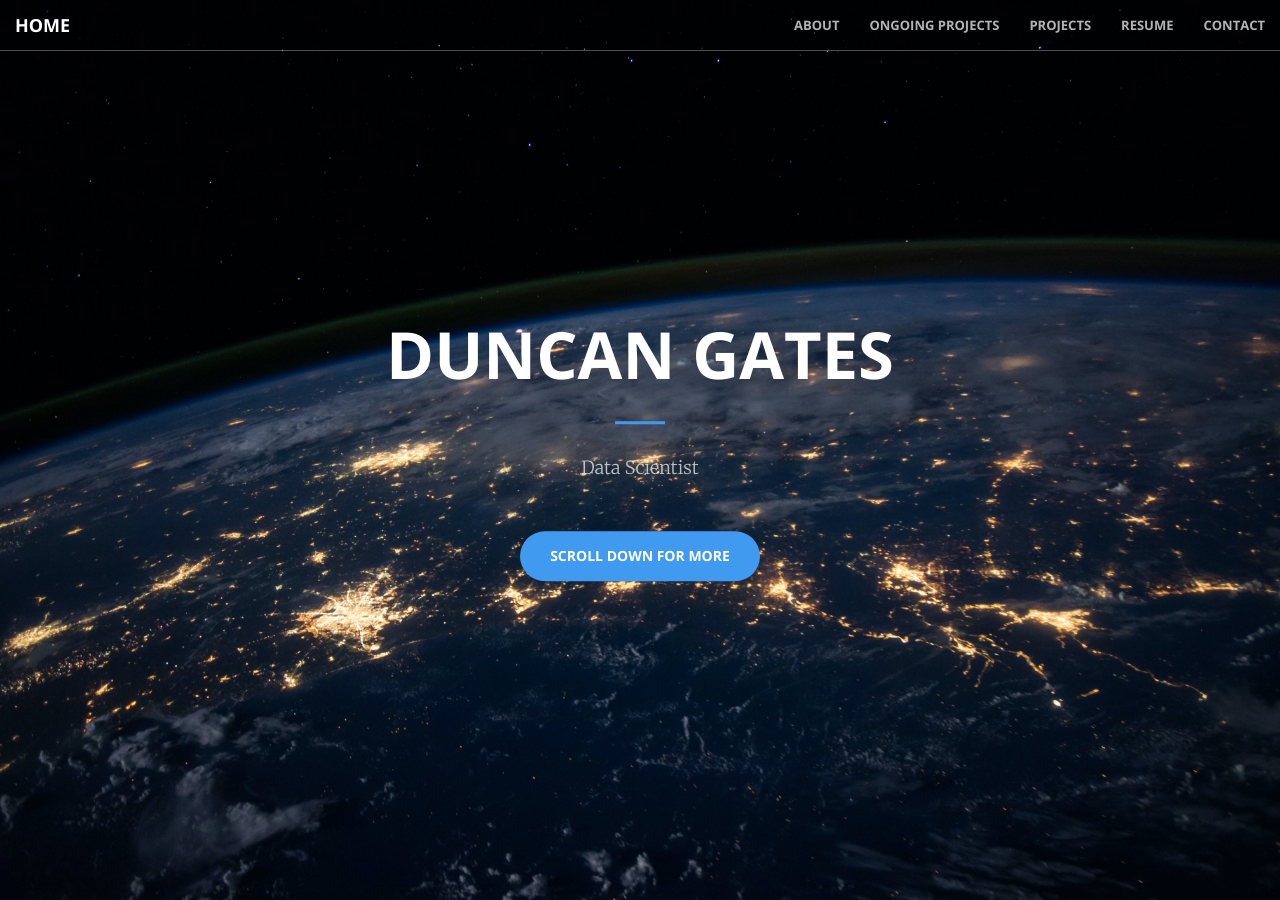
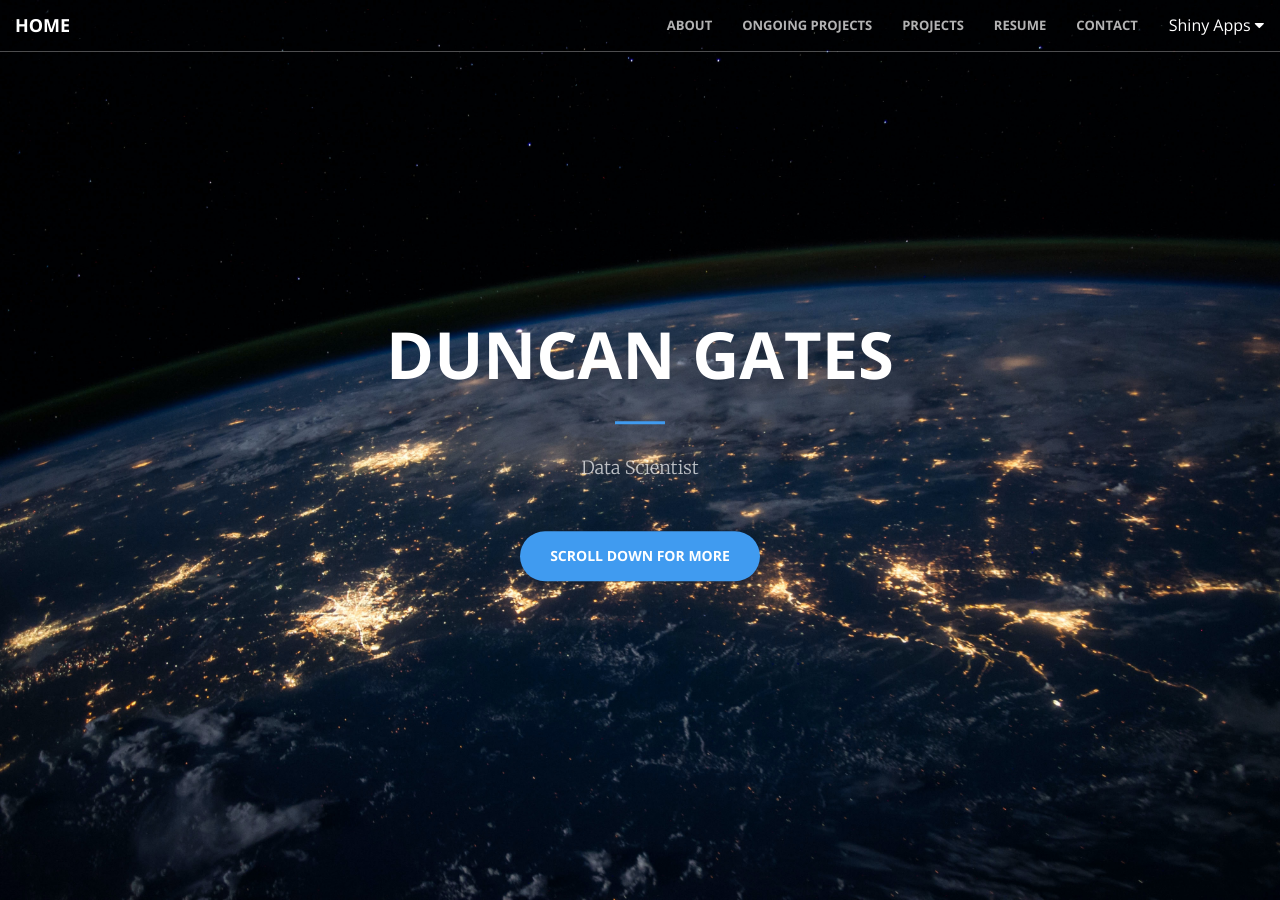
Before and after one commit to dungates/dungates.github.io, a Jekyll site: the page built from index.html, in a window 1280 px wide and 900 px high. Built offline with Jekyll 4.4.1, drawn with Linux system fonts in a browser that asks for light colours.

Commit message:
make a link work and add dropdown

```diff
--- a/_includes/nav.html
+++ b/_includes/nav.html
@@ -29,6 +29,18 @@
                 <li>
                     <a class="page-scroll" href="#contact">Contact</a>
                 </li>
+                <li>
+                    <div class="dropdown">
+                      <button class="dropbtn">Shiny Apps
+                        <i class="fa fa-caret-down"></i>
+                      </button>
+                        <div class="dropdown-content">
+                          <a href="#">Link 1</a>
+                          <a href="#">Link 2</a>
+                          <a href="#">Link 3</a>
+                        </div>
+                    </div>
+                </li>
             </ul>
         </div>
         <!-- /.navbar-collapse -->
--- a/_sass/_base.scss
+++ b/_sass/_base.scss
@@ -361,3 +361,45 @@
     padding-left: 0;
   }
 }
+
+.dropdown {
+  float: left;
+  overflow: hidden;
+}
+
+.dropdown .dropbtn {
+  font-size: 16px;
+  border: none;
+  outline: none;
+  color: white;
+  padding: 14px 16px;
+  background-color: inherit;
+  font-family: inherit;
+  margin: 0;
+}
+
+.dropdown-content {
+  display: none;
+  position: absolute;
+  background-color: #f9f9f9;
+  min-width: 160px;
+  box-shadow: 0px 8px 16px 0px rgba(0,0,0,0.2);
+  z-index: 1;
+}
+
+.dropdown-content a {
+  float: none;
+  color: black;
+  padding: 12px 16px;
+  text-decoration: none;
+  display: block;
+  text-align: left;
+}
+
+.dropdown-content a:hover {
+  background-color: #ddd;
+}
+
+.dropdown:hover .dropdown-content {
+  display: block;
+}
```
